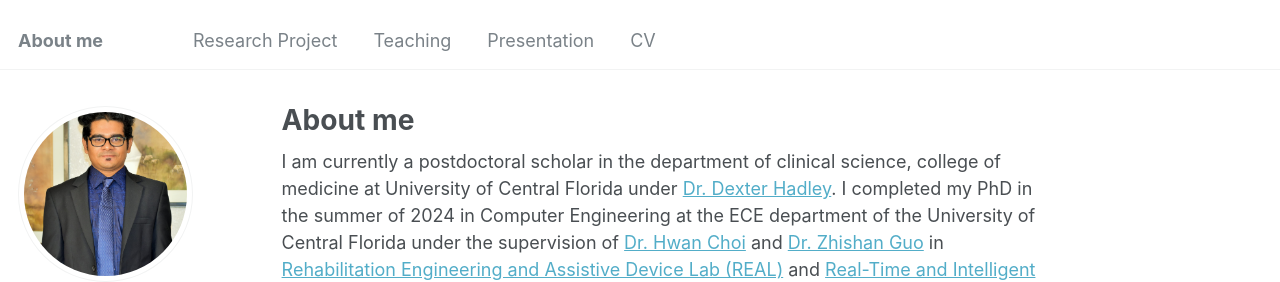
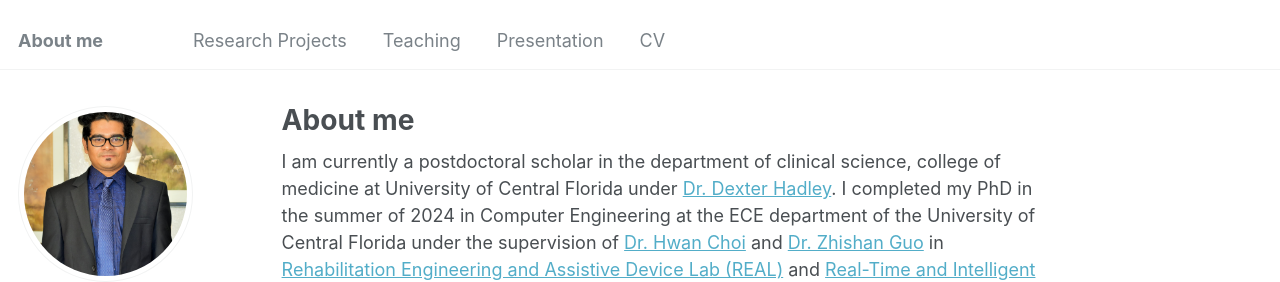
Before and after one commit to Md-Sanzid-Bin-Hossain/Md-Sanzid-Bin-Hossain, a Jekyll site: the page built from _pages/about.md, in a window 1280 px wide. Shown: the top 282 px of the page. Built offline with Jekyll 4.4.1, drawn with Linux system fonts in a browser that asks for light colours; some web fonts are replaced.

Commit message:
navigation.yml

```diff
--- a/_data/navigation.yml
+++ b/_data/navigation.yml
@@ -1,7 +1,7 @@
 # prevent it from being included in the site.
 
 main:
-  - title: "Research Project"
+  - title: "Research Projects"
     url: /projects/
 
   - title: "Teaching"
```
